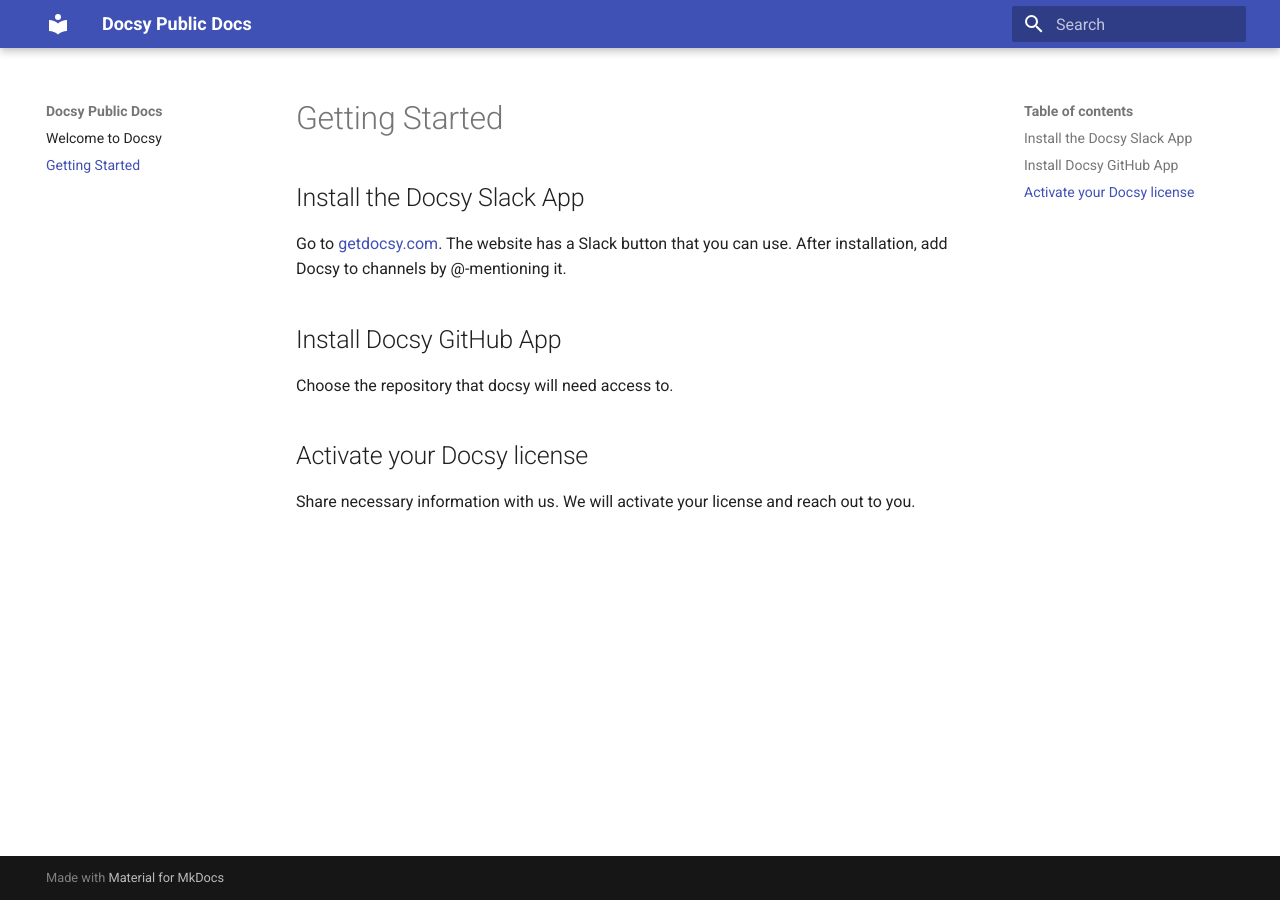
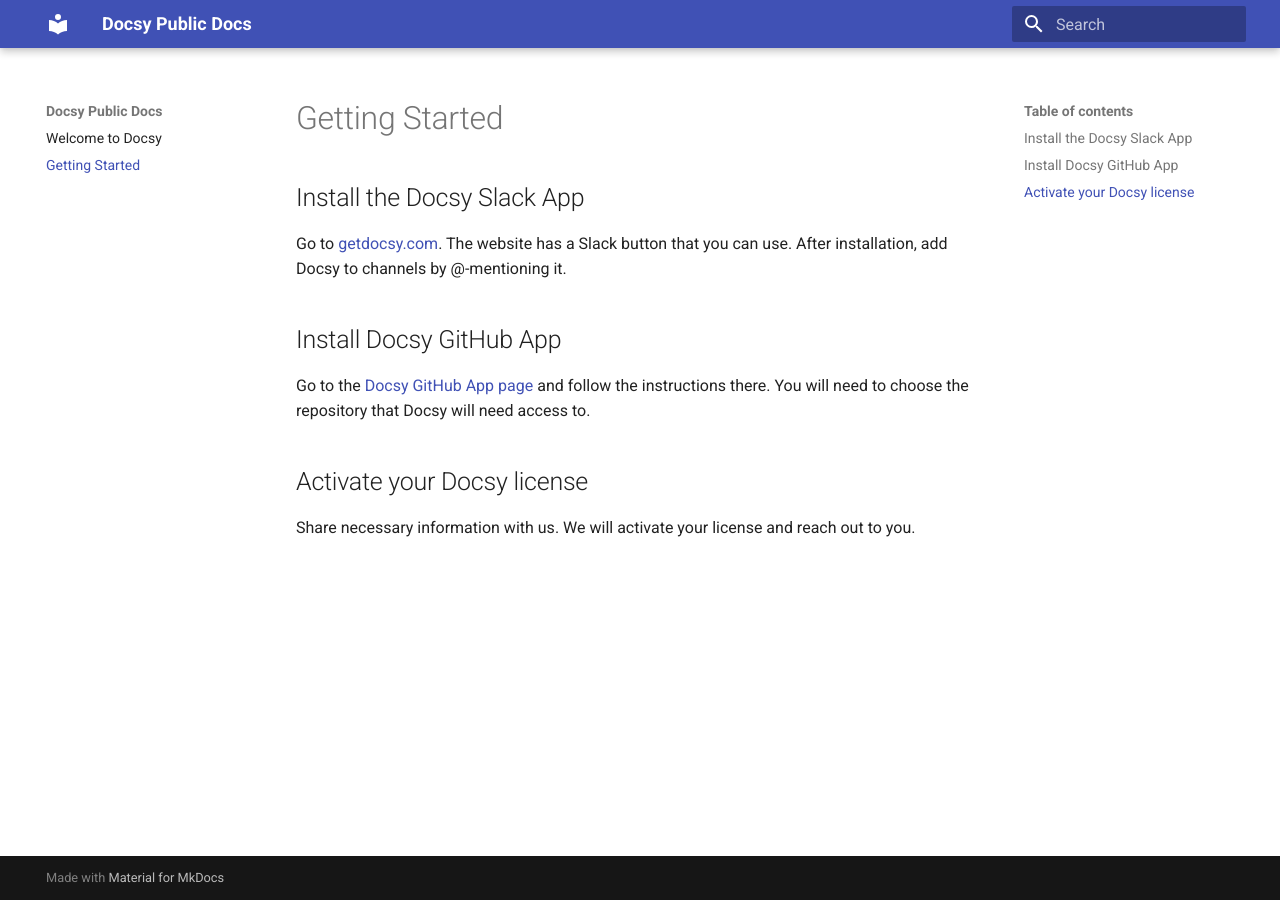
Before and after one commit to getdocsy/docs, an MkDocs documentation site: the page built from docs/getting-started.md, in a window 1280 px wide. Built offline with MkDocs 1.6.1 and Material for MkDocs 9.7.7, drawn with Linux system fonts in a browser that asks for light colours.

Commit message:
update-github-app-link

```diff
--- a/docs/getting-started.md
+++ b/docs/getting-started.md
@@ -6,7 +6,7 @@
 
 ## Install Docsy GitHub App
 
-Choose the repository that docsy will need access to.
+Go to the [Docsy GitHub App page](https://github.com/apps/getdocsy) and follow the instructions there. You will need to choose the repository that Docsy will need access to.
 
 ## Activate your Docsy license
 
```
